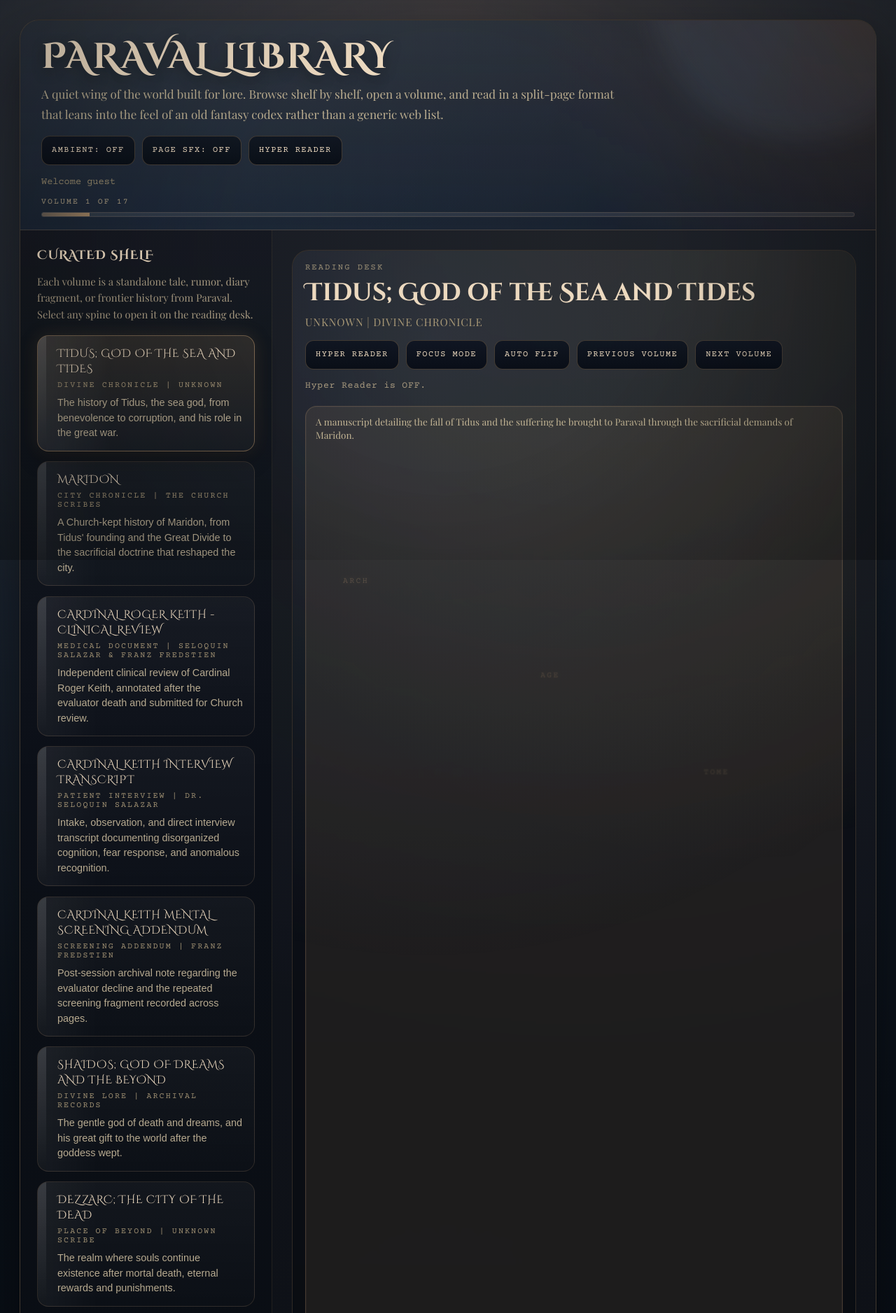
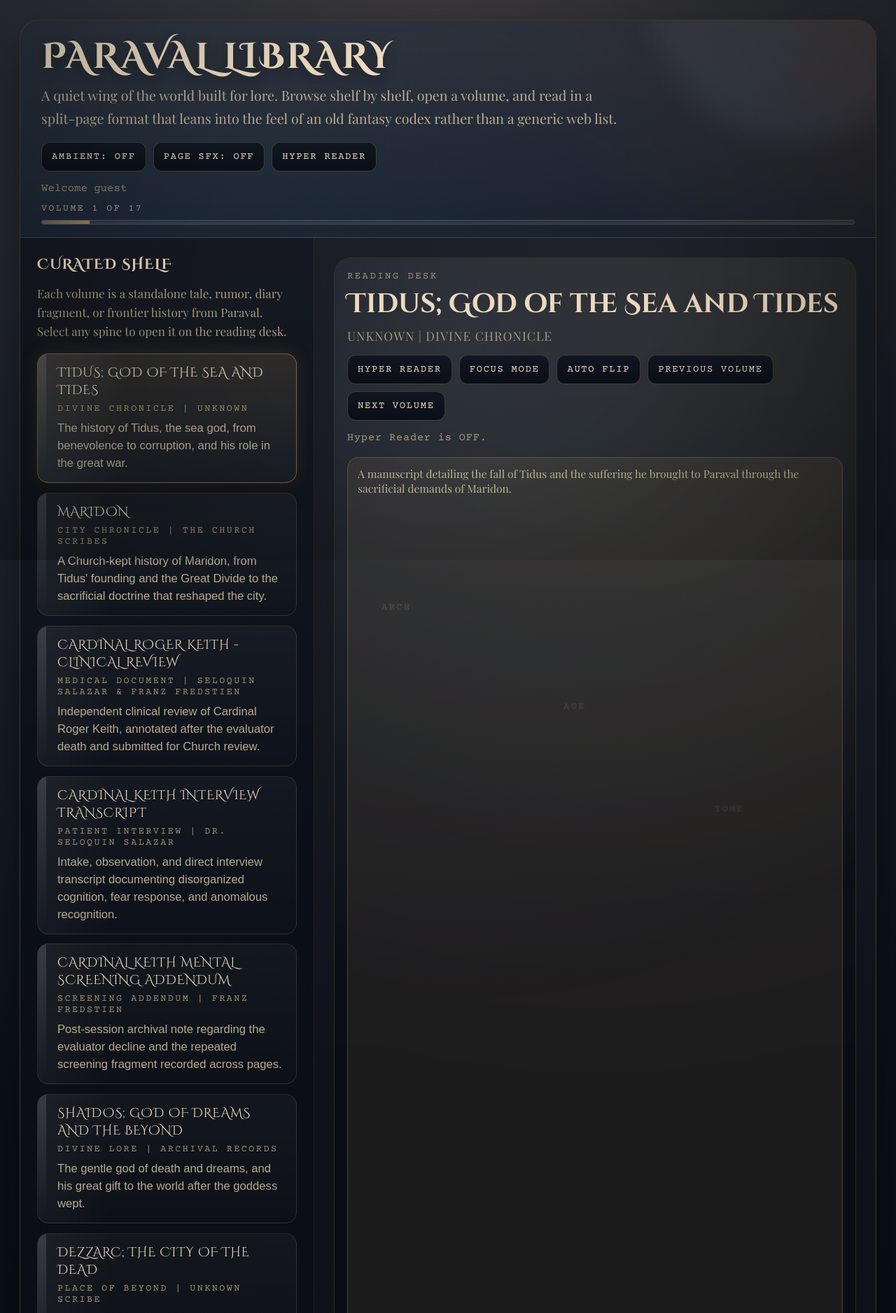
Before and after one commit to BronBron-Commits/link-to-the-flask, a Flask app: page /paraval-library in a window 1280 px wide. Shown: the top 1876 px of the page at 70% size. Run offline with Flask 3, Linux system fonts and the light colour scheme; parts of the project's set-up code (start-up, migrations or seed data) failed here and were passed over; some web fonts are replaced.

Commit message:
fix: improve default library readability at normal zoom

```diff
--- a/templates/paraval_library.html
+++ b/templates/paraval_library.html
@@ -31,6 +31,7 @@
     html, body {
       min-height: 100%;
       margin: 0;
+      font-size: clamp(16px, 0.35vw + 14px, 26px);
       color: #f4ecd8;
       font-family: 'Playfair Display', Georgia, serif;
       background:
@@ -57,7 +58,7 @@
     .frame {
       position: relative;
       isolation: isolate;
-      max-width: 1380px;
+      max-width: 1760px;
       margin: 0 auto;
       border: 1px solid rgba(var(--accent-rgb), 0.34);
       border-radius: 28px;
@@ -323,7 +324,7 @@
 
     .layout {
       display: grid;
-      grid-template-columns: minmax(300px, 360px) minmax(0, 1fr);
+      grid-template-columns: minmax(340px, 420px) minmax(0, 1fr);
       gap: 0;
       min-height: 70vh;
     }
@@ -1104,6 +1105,11 @@
     }
 
     @media (max-width: 760px) {
+      html,
+      body {
+        font-size: 16px;
+      }
+
       body {
         padding: 14px;
       }
```
